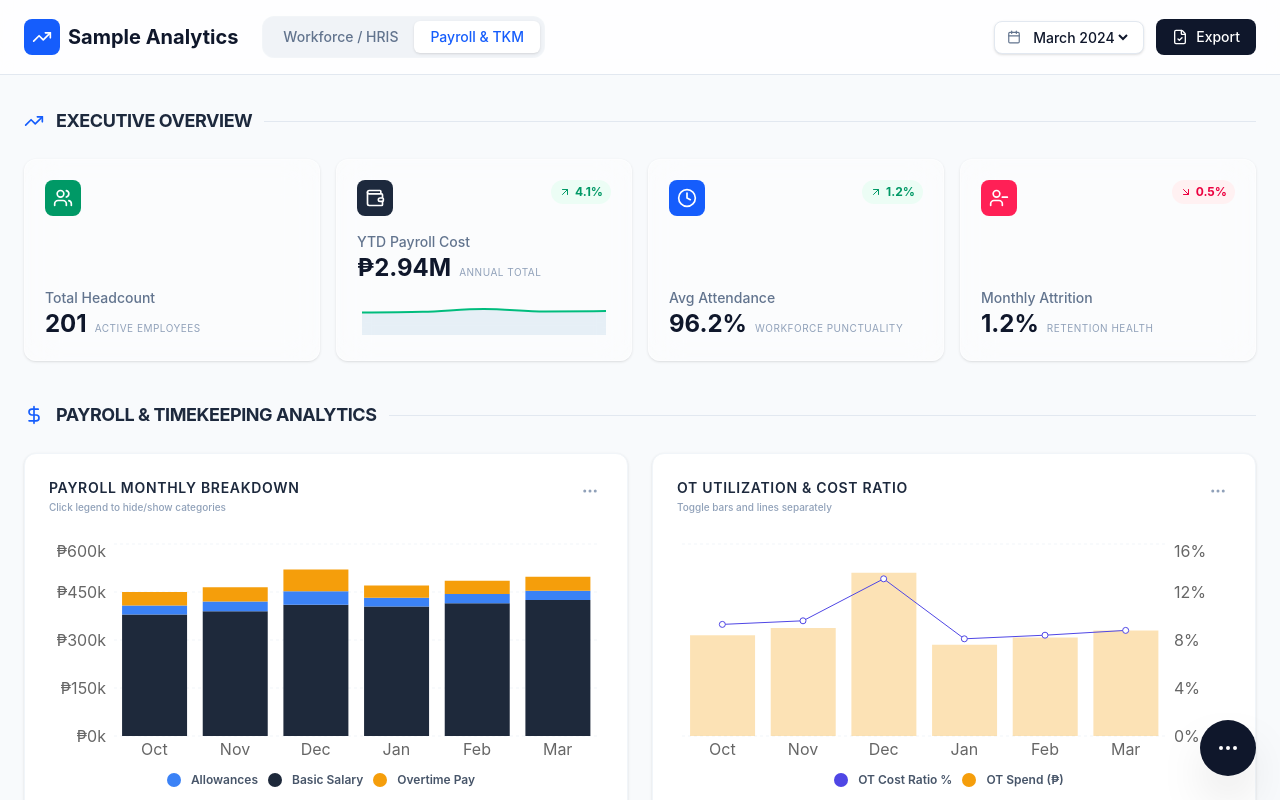
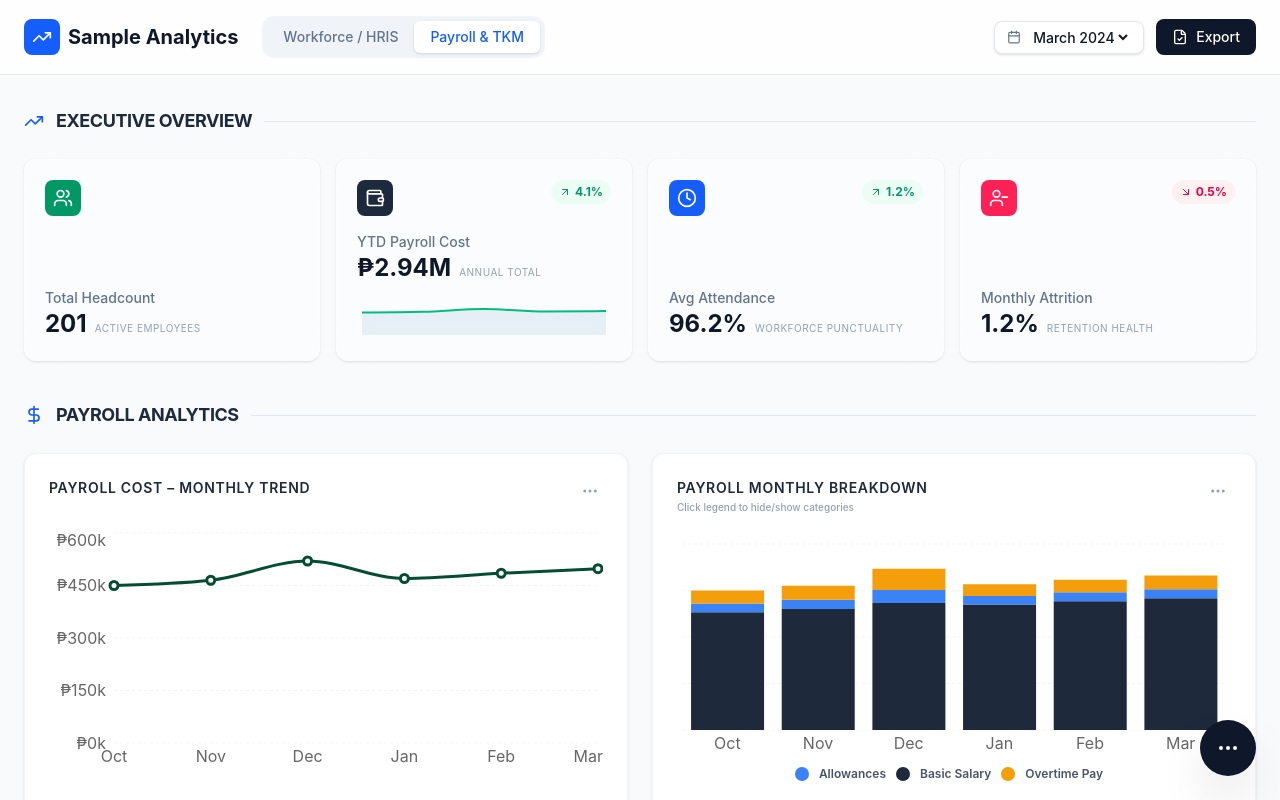
Before and after one commit to lstvedith-max/AnalyticsLaravel, a React (Vite) app: page / in a window 1280 px wide. Both pictures are taken after a click on the button "Payroll & TKM". Shown: the top 800 px of the page. Built offline with nearby package versions, Linux system fonts and the light colour scheme; the HTML template or start-up script is replaced by a standard one.

Commit message:
Updated file

```diff
--- a/src/App.jsx
+++ b/src/App.jsx
@@ -774,104 +774,128 @@ export default function App() {
               <KPICard title="Monthly Attrition" value="1.2%" subtext="Retention Health" trend={-0.5} icon={UserMinus} colorClass="bg-rose-500" />
             </div>
 
-            <SectionHeader title="Payroll & Timekeeping Analytics" icon={DollarSign} />
-            <div className="grid grid-cols-1 lg:grid-cols-2 gap-6 mb-6">
-              {/* UPDATED CHART 1: Payroll Monthly Breakdown */}
-              <ChartCard title="Payroll Monthly Breakdown" subtitle="Click legend to hide/show categories">
-                <ResponsiveContainer width="100%" height="100%">
+            <SectionHeader title="Payroll Analytics" icon={DollarSign} />
+<div className="grid grid-cols-1 lg:grid-cols-2 gap-6 mb-8">
+  {/* 1. Payroll Cost Trend */}
+  <ChartCard title="PAYROLL COST – MONTHLY TREND">
+    <ResponsiveContainer width="100%" height={250}>
+      <LineChart data={workforceTrends}>
+        <CartesianGrid strokeDasharray="3 3" vertical={false} stroke="#f1f5f9" />
+        <XAxis dataKey="month" axisLine={false} tickLine={false} />
+        <YAxis axisLine={false} tickLine={false} tickFormatter={(val) => `₱${val/1000}k`} />
+        <Tooltip formatter={(val) => `₱${val.toLocaleString()}`} />
+        <Line type="monotone" dataKey="payroll" stroke="#054d32" strokeWidth={3} dot={{r:4}} />
+      </LineChart>
+    </ResponsiveContainer>
+  </ChartCard>
+
+  {/* 2. Payroll Monthly Breakdown */}
+  <ChartCard title="PAYROLL MONTHLY BREAKDOWN" subtitle="Click legend to hide/show categories">
+    <ResponsiveContainer width="100%" height={250}>
       <BarChart data={workforceTrends}>
         <CartesianGrid strokeDasharray="3 3" vertical={false} stroke="#f1f5f9" />
         <XAxis dataKey="month" axisLine={false} tickLine={false} />
-                    <YAxis axisLine={false} tickLine={false} tickFormatter={(val) => `₱${val / 1000}k`} />
-                    <Tooltip formatter={(value) => `₱${value.toLocaleString()}`} />
-
-                    {/* Updated Legend with toggle and strike-through */}
-                    <Legend
-                      onClick={togglePayrollSeries}
-                      formatter={renderLegendText(payrollHidden)}
-                      iconType="circle"
-                    />
-                    <Bar dataKey="salary" name="Basic Salary" hide={payrollHidden['salary']} fill="#1e293b" stackId="a" />
-                    <Bar dataKey="allowances" name="Allowances" hide={payrollHidden['allowances']} fill="#3b82f6" stackId="a" />
-                    <Bar dataKey="ot" name="Overtime Pay" hide={payrollHidden['ot']} fill="#f59e0b" stackId="a" />
+        <Legend onClick={togglePayrollSeries} formatter={renderLegendText(payrollHidden)} iconType="circle" />
+        <Bar dataKey="salary" name="Basic Salary" hide={payrollHidden['salary']} stackId="a" fill="#1e293b" />
+        <Bar dataKey="allowances" name="Allowances" hide={payrollHidden['allowances']} stackId="a" fill="#3b82f6" />
+        <Bar dataKey="ot" name="Overtime Pay" hide={payrollHidden['ot']} stackId="a" fill="#f59e0b" />
       </BarChart>
     </ResponsiveContainer>
   </ChartCard>
 
-              {/* UPDATED CHART 2: OT Utilization & Cost Ratio */}
-              <ChartCard title="OT Utilization & Cost Ratio" subtitle="Toggle bars and lines separately">
-                <ResponsiveContainer width="100%" height="100%">
-                  <ComposedChart data={workforceTrends}>
-                    <CartesianGrid strokeDasharray="3 3" vertical={false} stroke="#f1f5f9" />
-                    <XAxis dataKey="month" axisLine={false} tickLine={false} />
-                    <YAxis yAxisId="left" axisLine={false} tickLine={false} hide />
-                    <YAxis yAxisId="right" orientation="right" axisLine={false} tickLine={false} unit="%" />
-                    <Tooltip />
-                    <Legend
-                      onClick={toggleOtSeries}
-                      formatter={renderLegendText(otHidden)}
-                      iconType="circle"
-                    />
-                    <Bar yAxisId="left" dataKey="ot" name="OT Spend (₱)" hide={otHidden['ot']} fill="#f59e0b" fillOpacity={0.3} />
-                    <Line yAxisId="right" dataKey="otRatio" name="OT Cost Ratio %" hide={otHidden['otRatio']} stroke="#4f46e5" />
-                  </ComposedChart>
+  {/* 3. Salary Distribution by Dept */}
+  <ChartCard title="SALARY DISTRIBUTION BY DEPT">
+    <ResponsiveContainer width="100%" height={250}>
+      <PieChart>
+        <Pie data={deptComposition} dataKey="hc" nameKey="name" innerRadius={60} outerRadius={80} fill="#1e293b" paddingAngle={5} label>
+            {deptComposition.map((entry, index) => <Cell key={index} fill={['#1e293b', '#3b82f6', '#f59e0b'][index % 3]} />)}
+        </Pie>
+        <Tooltip /><Legend iconType="circle" />
+      </PieChart>
+    </ResponsiveContainer>
+  </ChartCard>
+
+  {/* 4. Statutory Contributions */}
+  <ChartCard title="STATUTORY CONTRIBUTIONS BREAKDOWN">
+    <ResponsiveContainer width="100%" height={250}>
+      <PieChart>
+        <Pie data={[{name:'SSS',v:5000},{name:'PHIC',v:2000},{name:'HDMF',v:1500},{name:'Tax',v:3500}]} dataKey="v" innerRadius={60} outerRadius={80} fill="#10b981" paddingAngle={5} label />
+        <Tooltip /><Legend iconType="circle" />
+      </PieChart>
     </ResponsiveContainer>
   </ChartCard>
 </div>
 
-            {/* Row 2: OT Type Breakdown & Attendance Trends */}
+{/* --- 2. TIMEKEEPING ANALYTICS GROUP --- */}
+<SectionHeader title="Timekeeping Analytics" icon={Clock} />
 <div className="grid grid-cols-1 lg:grid-cols-2 gap-6 mb-8">
-              {/* 4. OT Breakdown by Type (Regular, RD, Holiday) */}
-              <ChartCard title="OT Breakdown by Type" subtitle="Policy & Planning distribution">
-                <ResponsiveContainer width="100%" height="100%">
-                  <BarChart
-                    data={[
-                      { type: 'Regular OT', hours: 145 },
-                      { type: 'Rest Day', hours: 42 },
-                      { type: 'Holiday OT', hours: 28 },
-                      { type: 'Special Holiday', hours: 15 },
-                      { type: 'Night Diff OT', hours: 34 },
-                    ]}
-                    layout="vertical"
-                  >
-                    <XAxis type="number" hide />
-                    <YAxis dataKey="type" type="category" axisLine={false} tickLine={false} width={110} style={{ fontSize: '11px', fontWeight: '600' }} />
-                    <Tooltip cursor={{ fill: 'transparent' }} />
-                    <Bar dataKey="hours" fill="#8b5cf6" radius={[0, 4, 4, 0]} barSize={20} name="Total Hours" />
+  {/* 1. Attendance Trends */}
+  <ChartCard title="ATTENDANCE TRENDS">
+    <ResponsiveContainer width="100%" height={250}>
+      <LineChart data={workforceTrends}>
+        <CartesianGrid strokeDasharray="3 3" vertical={false} stroke="#f1f5f9" />
+        <XAxis dataKey="month" axisLine={false} tickLine={false} />
+        <YAxis domain={[90, 100]} axisLine={false} tickLine={false} unit="%" />
+        <Tooltip /><Line type="monotone" dataKey="att" stroke="#0ea5e9" strokeWidth={3} dot={{r:4}} />
+      </LineChart>
+    </ResponsiveContainer>
+  </ChartCard>
+
+  {/* 2. OT Trends Over Time */}
+  <ChartCard title="OT TRENDS OVER TIME">
+    <ResponsiveContainer width="100%" height={250}>
+      <LineChart data={workforceTrends}>
+        <CartesianGrid strokeDasharray="3 3" vertical={false} stroke="#f1f5f9" />
+        <XAxis dataKey="month" axisLine={false} tickLine={false} />
+        <Tooltip /><Line type="monotone" dataKey="ot" stroke="#f59e0b" strokeWidth={3} />
+      </LineChart>
+    </ResponsiveContainer>
+  </ChartCard>
+
+  {/* 3. OT Breakdown by Type */}
+  <ChartCard title="OT BREAKDOWN BY TYPE">
+    <ResponsiveContainer width="100%" height={250}>
+      <BarChart data={[{type:'Reg',h:145},{type:'RD',h:42},{type:'Hol',h:28},{type:'Spl',h:15},{type:'Night',h:34}]} layout="vertical">
+        <XAxis type="number" hide /><YAxis dataKey="type" type="category" axisLine={false} tickLine={false} />
+        <Tooltip /><Bar dataKey="h" fill="#8b5cf6" radius={[0, 4, 4, 0]} barSize={20} />
       </BarChart>
     </ResponsiveContainer>
   </ChartCard>
-              {/* 7. Attendance Trends Over Time */}
-              <ChartCard title="Attendance Trends" subtitle="Workforce Punctuality & Behavior">
-                {/* Add a div with h-full to ensure the ResponsiveContainer has a target height */}
-                <div className="h-full w-full">
-                  <ResponsiveContainer width="100%" height="100%">
-                    <LineChart data={workforceTrends}>
+
+  {/* 4 & 5. OT Utilization & Cost Ratio */}
+  <ChartCard title="OT UTILIZATION & COST RATIO">
+    <ResponsiveContainer width="100%" height={250}>
+      <ComposedChart data={workforceTrends}>
         <CartesianGrid strokeDasharray="3 3" vertical={false} stroke="#f1f5f9" />
-                      <XAxis dataKey="month" axisLine={false} tickLine={false} tick={{ fontSize: 12 }} />
+        <XAxis dataKey="month" axisLine={false} tickLine={false} />
+        <YAxis yAxisId="right" orientation="right" axisLine={false} tickLine={false} unit="%" />
+        <Tooltip />
+        <Legend onClick={toggleOtSeries} formatter={renderLegendText(otHidden)} iconType="circle" />
+        <Bar yAxisId="left" dataKey="ot" hide={otHidden['ot']} fill="#f59e0b" fillOpacity={0.3} />
+        <Line yAxisId="right" dataKey="otRatio" hide={otHidden['otRatio']} stroke="#4f46e5" strokeWidth={3} />
+      </ComposedChart>
+    </ResponsiveContainer>
+  </ChartCard>
 
-                      {/* Changed domain to 'auto' to ensure the line is always visible regardless of value */}
-                      <YAxis
-                        domain={['auto', 100]}
-                        axisLine={false}
-                        tickLine={false}
-                        unit="%"
-                        tick={{ fontSize: 12 }}
-                      />
+  {/* 6. Leave Utilization by Type */}
+  <ChartCard title="LEAVE UTILIZATION BY TYPE">
+    <ResponsiveContainer width="100%" height={250}>
+      <BarChart data={[{type:'Sick',u:45},{type:'Vacation',u:60},{type:'Emergency',u:15},{type:'Maternity',u:25}]}>
+        <CartesianGrid strokeDasharray="3 3" vertical={false} stroke="#f1f5f9" />
+        <XAxis dataKey="type" axisLine={false} tickLine={false} />
+        <Tooltip /><Bar dataKey="u" fill="#64748b" radius={[4, 4, 0, 0]} />
+      </BarChart>
+    </ResponsiveContainer>
+  </ChartCard>
 
-                      <Tooltip />
-                      <Line
-                        type="monotone"
-                        dataKey="att"  /* Note: Your mock data uses "att", not "attendance" */
-                        name="Attendance Rate"
-                        stroke="#0ea5e9"
-                        strokeWidth={3}
-                        dot={{ fill: '#0ea5e9', r: 4 }}
-                        activeDot={{ r: 6 }}
-                      />
-                    </LineChart>
+  {/* 7. Leave Monthly Distribution */}
+  <ChartCard title="LEAVE MONTHLY DISTRIBUTION">
+    <ResponsiveContainer width="100%" height={250}>
+      <PieChart>
+        <Pie data={[{name:'Sick',v:25},{name:'Vacation',v:40},{name:'Emergency',v:15},{name:'Others',v:20}]} dataKey="v" innerRadius={60} outerRadius={80} fill="#64748b" label />
+        <Tooltip /><Legend iconType="circle" />
+      </PieChart>
     </ResponsiveContainer>
-                </div>
   </ChartCard>
 </div>
 
```
Lines whose indentation alone changed are shown as unchanged.
